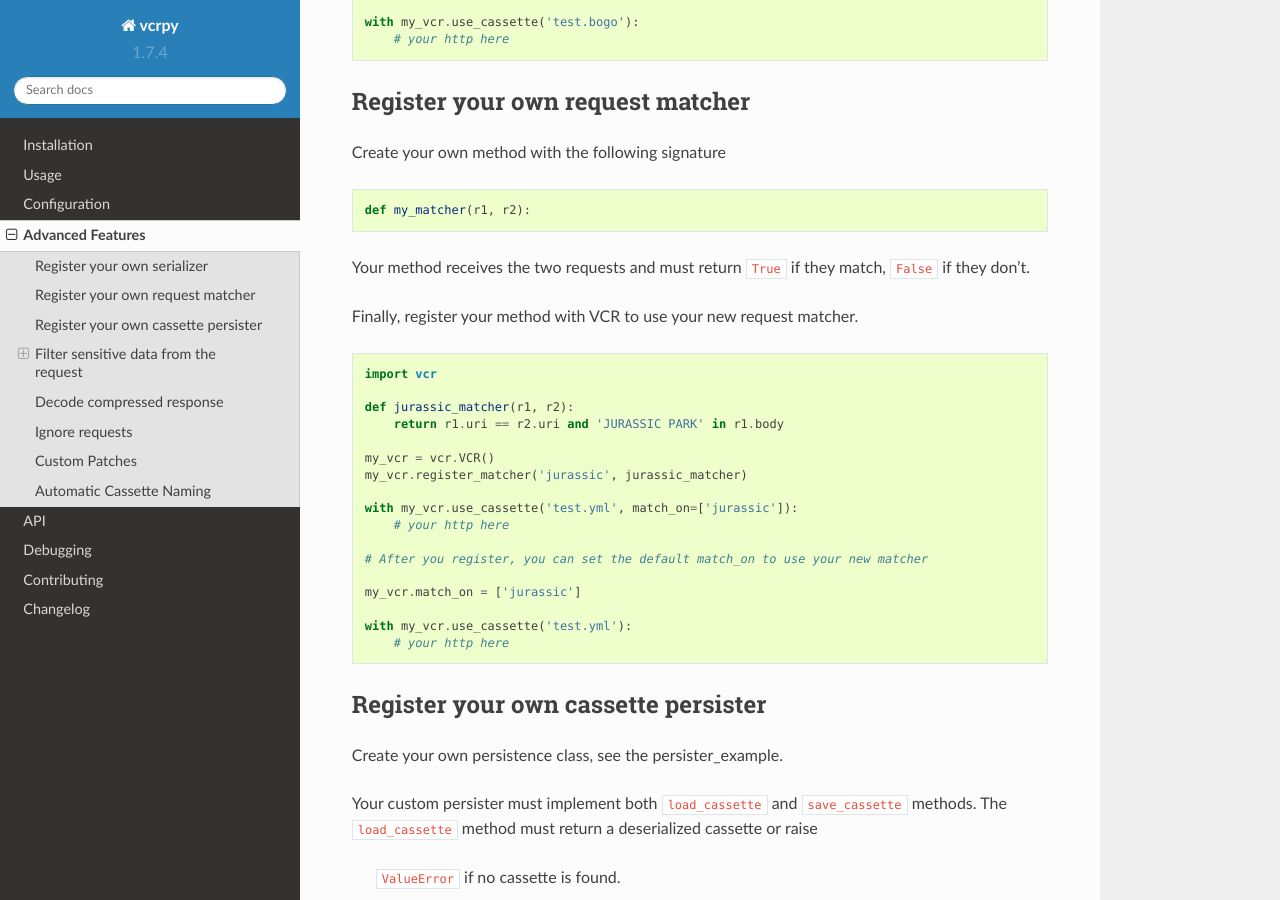
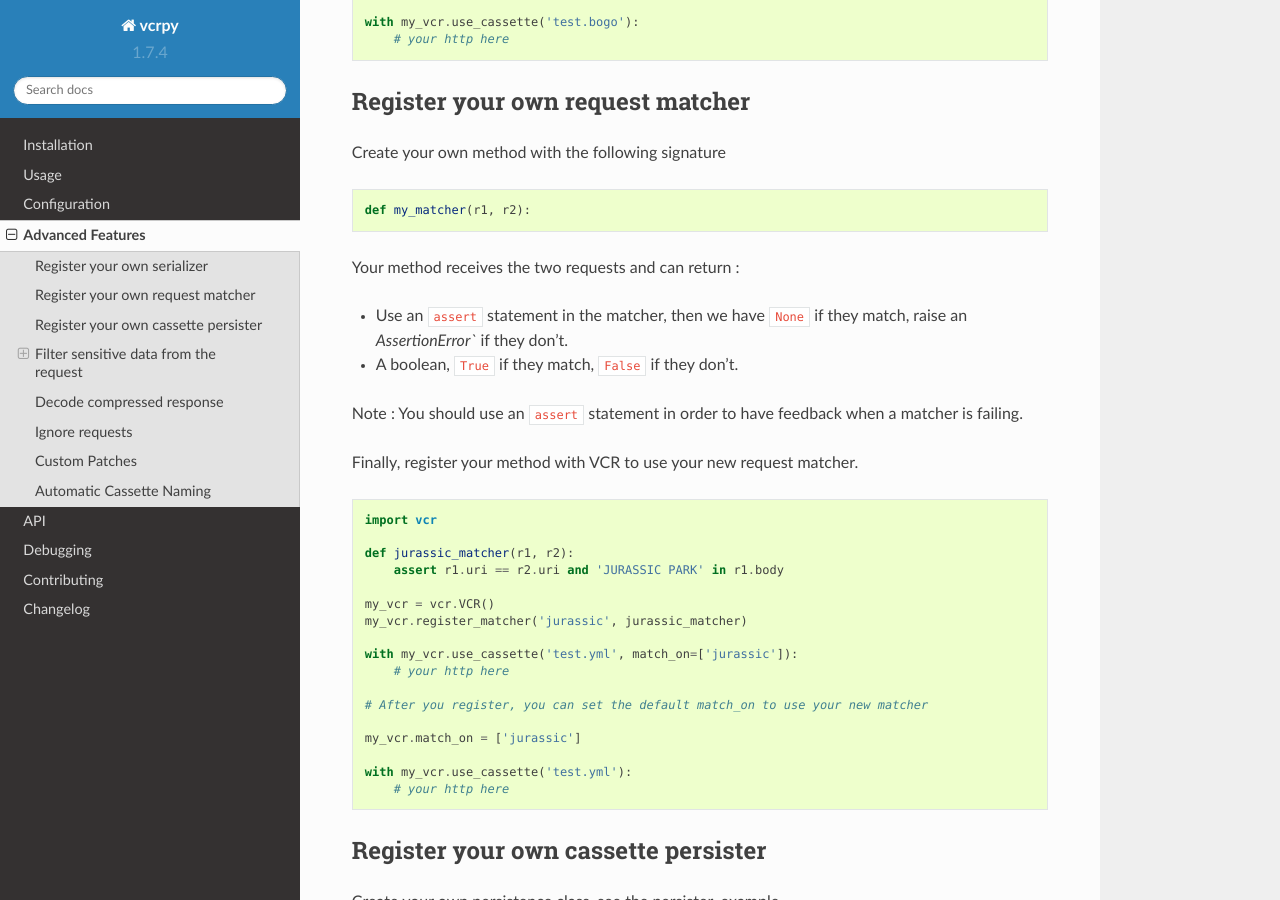
Before and after one commit to kevin1024/vcrpy, a Sphinx documentation site: the page built from docs/advanced.rst, in a window 1280 px wide and 900 px high, scrolled down 1697 px. Built offline with Sphinx 7.4.7 and the Read the Docs theme 2.0.0, drawn with Linux system fonts in a browser that asks for light colours.

Commit message:
update the documentation of custom matchers
Add documentation on creating a matcher with an `assert` statement that provides assertion messages in case of failures.

```diff
--- a/docs/advanced.rst
+++ b/docs/advanced.rst
@@ -97,8 +97,12 @@ Create your own method with the following signature
 
     def my_matcher(r1, r2):
 
-Your method receives the two requests and must return ``True`` if they
-match, ``False`` if they don't.
+Your method receives the two requests and can return :
+
+- Use an ``assert`` statement in the matcher, then we have ``None`` if they match, raise an `AssertionError`` if they don't.
+- A boolean, ``True`` if they match, ``False`` if they don't.
+
+Note : You should use an ``assert`` statement in order to have feedback when a matcher is failing.
 
 Finally, register your method with VCR to use your new request matcher.
 
@@ -107,7 +111,7 @@ Finally, register your method with VCR to use your new request matcher.
     import vcr
 
     def jurassic_matcher(r1, r2):
-        return r1.uri == r2.uri and 'JURASSIC PARK' in r1.body
+        assert r1.uri == r2.uri and 'JURASSIC PARK' in r1.body
 
     my_vcr = vcr.VCR()
     my_vcr.register_matcher('jurassic', jurassic_matcher)
```
